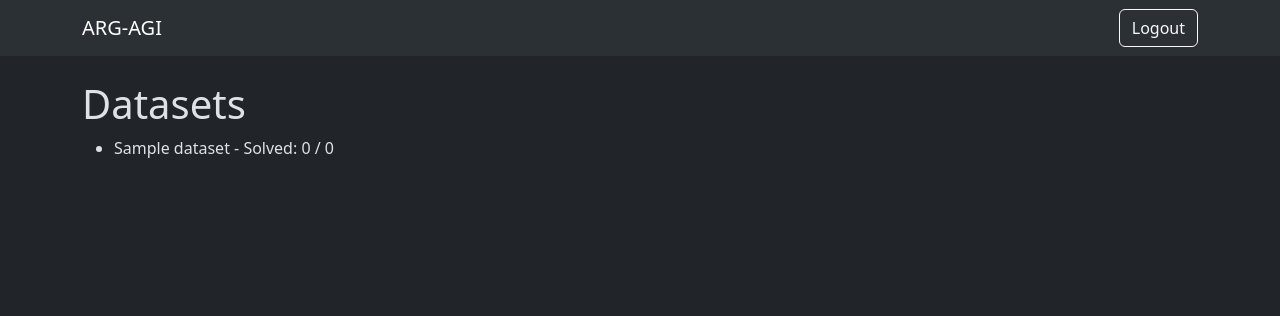
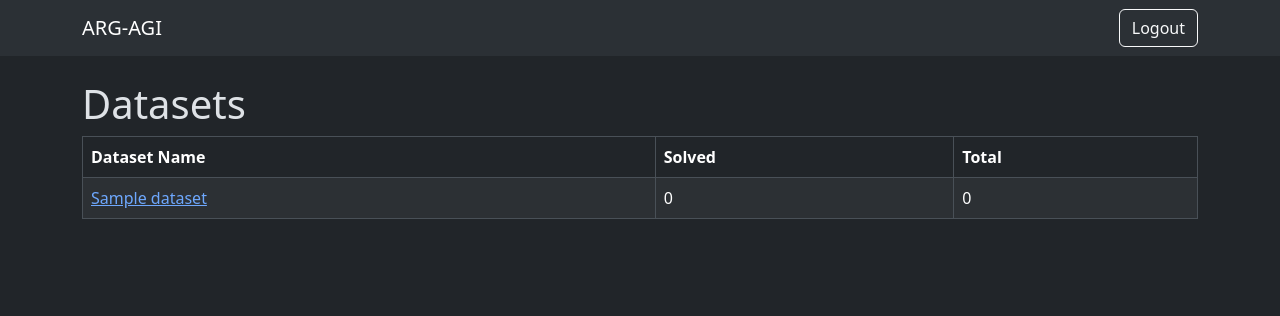
Before and after one commit to fotcorn/arc-ui, a Django app: page / in a window 1280 px wide. Shown: the top 316 px of the page. Run offline with Django 5.2, Linux system fonts and the light colour scheme; a user stored in the database is signed in; tables that the repository leaves empty hold one stand-in row (values such as "Sample post"); data that the repository does not hold is empty.

Commit message:
random task

```diff
--- a/app/templates/base.html
+++ b/app/templates/base.html
@@ -13,7 +13,7 @@
 <body>
     <nav class="navbar navbar-expand-lg navbar-dark bg-body-tertiary">
         <div class="container">
-            <a class="navbar-brand" href="#">ARG-AGI</a>
+            <a class="navbar-brand" href="{% url 'arc:home' %}">ARG-AGI</a>
             {% if user.is_authenticated %}
             <ul class="navbar-nav ms-auto">
                 <li class="nav-item">
--- a/app/templates/home.html
+++ b/app/templates/home.html
@@ -3,14 +3,30 @@
 
 {% block content %}
 <h1>Datasets</h1>
-<ul>
-    {% for dataset in datasets %}
-    <li>
-        {{ dataset.name }} -
-        Solved: {{ dataset.solved_count }} / {{ dataset.total_count }}
-    </li>
-    {% empty %}
-    <li>No datasets available.</li>
-    {% endfor %}
-</ul>
+<div class="table-responsive">
+    <table class="table table-striped table-hover table-bordered">
+        <thead>
+            <tr>
+                <th>Dataset Name</th>
+                <th>Solved</th>
+                <th>Total</th>
+            </tr>
+        </thead>
+        <tbody>
+            {% for dataset in datasets %}
+            <tr>
+                <td>
+                    <a href="{% url 'arc:random_task' dataset.id %}">{{ dataset.name }}</a>
+                </td>
+                <td>{{ dataset.solved_count }}</td>
+                <td>{{ dataset.total_count }}</td>
+            </tr>
+            {% empty %}
+            <tr>
+                <td colspan="3">No datasets available.</td>
+            </tr>
+            {% endfor %}
+        </tbody>
+    </table>
+</div>
 {% endblock %}
--- a/app/urls.py
+++ b/app/urls.py
@@ -9,5 +9,10 @@ urlpatterns = [
     path("register/", views.register_view, name="register"),
     path("login/", views.login_view, name="login"),
     path("logout/", LogoutView.as_view(next_page="arc:login"), name="logout"),
-    path("task/", views.TaskView.as_view(), name="task"),
+    path(
+        "task/<int:dataset_id>/random/", views.random_unsolved_task, name="random_task"
+    ),
+    path(
+        "task/<int:dataset_id>/<str:task_name>/", views.TaskView.as_view(), name="task"
+    ),
 ]
--- a/app/views.py
+++ b/app/views.py
@@ -1,11 +1,13 @@
 from django.contrib.auth import authenticate, login
+from django.contrib.auth.decorators import login_required
 from django.contrib.auth.forms import AuthenticationForm, UserCreationForm
 from django.contrib.auth.mixins import LoginRequiredMixin
-from django.db.models import Count, Q
-from django.shortcuts import redirect, render
+from django.db.models import Count, Q, Exists, OuterRef
+from django.shortcuts import redirect, render, get_object_or_404
 from django.views.generic import ListView, TemplateView
 
-from .models import Dataset
+from .models import Dataset, Task, SolvedTask
+import random
 
 
 def register_view(request):
@@ -35,8 +37,46 @@ def login_view(request):
     return render(request, "login.html", {"form": form})
 
 
+@login_required
+def random_unsolved_task(request, dataset_id):
+    dataset = Dataset.objects.get(id=dataset_id)
+
+    # Get all tasks in the dataset that haven't been solved by the user
+    unsolved_tasks = Task.objects.filter(dataset=dataset).exclude(
+        Exists(SolvedTask.objects.filter(task=OuterRef("pk"), user=request.user))
+    )
+
+    if unsolved_tasks.exists():
+        # Get a random unsolved task efficiently
+        random_task = unsolved_tasks.order_by("?").first()
+    else:
+        # If all tasks are solved, choose a random solved task
+        solved_tasks = Task.objects.filter(
+            dataset=dataset, solvedtask__user=request.user
+        )
+        if solved_tasks.exists():
+            random_task = solved_tasks.order_by("?").first()
+        else:
+            # If no tasks exist in the dataset, redirect to the dataset page
+            return redirect("arc:dataset", dataset_id=dataset_id)
+
+    return redirect("arc:task", dataset_id=dataset_id, task_name=random_task.name)
+
+
 class TaskView(LoginRequiredMixin, TemplateView):
     template_name = "task.html"
+
+    def get_context_data(self, **kwargs):
+        context = super().get_context_data(**kwargs)
+        dataset_id = self.kwargs["dataset_id"]
+        task_name = self.kwargs["task_name"]
+
+        dataset = get_object_or_404(Dataset, id=dataset_id)
+        task = get_object_or_404(Task, dataset=dataset, name=task_name)
+
+        context["dataset"] = dataset
+        context["task"] = task
+        return context
 
 
 class HomeView(LoginRequiredMixin, ListView):
```
Also changed, not shown: app/templates/task.html (+10 -1 lines).
